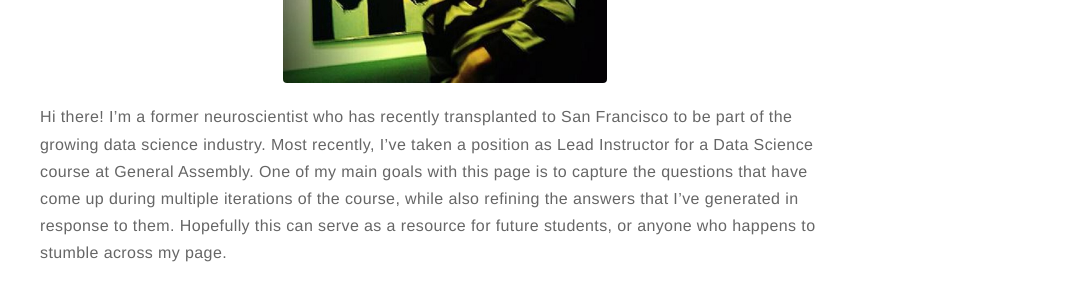
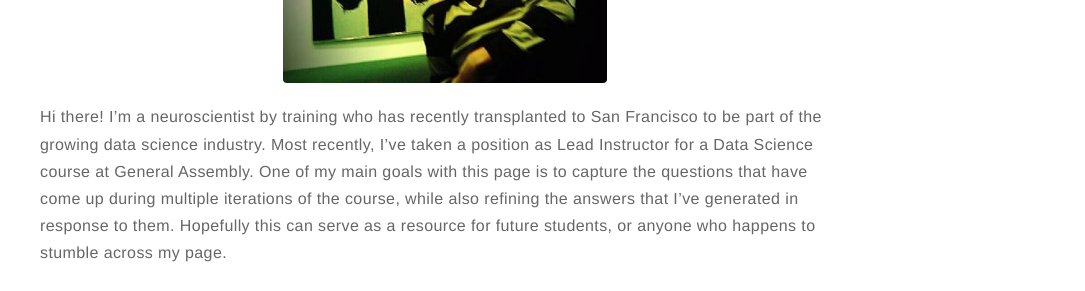
Before and after one commit to meccaLeccaHi/meccaLeccaHi.github.io, a Jekyll site: the page built from about.md, in a window 1280 px wide. Shown: the part 258-549 px from the top of the page, without its empty margins (195-1280 px from the left). Built offline with Jekyll 4.4.1, drawn with Linux system fonts in a browser that asks for light colours.

Commit message:
edited about page

```diff
--- a/about.md
+++ b/about.md
@@ -5,7 +5,7 @@ headerImage: false
 ---
 ![Profile Image](/assets/images/adam4.jpg)
 
-Hi there! I'm a former neuroscientist who has recently transplanted to San Francisco to be part of the growing data science industry. Most recently, I've taken a position as Lead Instructor for a Data Science course at General Assembly. One of my main goals with this page is to capture the questions that have come up during multiple iterations of the course, while also refining the answers that I've generated in response to them. Hopefully this can serve as a resource for future students, or anyone who happens to stumble across my page.
+Hi there! I'm a neuroscientist by training who has recently transplanted to San Francisco to be part of the growing data science industry. Most recently, I've taken a position as Lead Instructor for a Data Science course at General Assembly. One of my main goals with this page is to capture the questions that have come up during multiple iterations of the course, while also refining the answers that I've generated in response to them. Hopefully this can serve as a resource for future students, or anyone who happens to stumble across my page.
 
 I get excited about data visualizations and have been known to reference [Edward Tufte](https://www.edwardtufte.com/tufte/) more often than is strictly necessary. I'd like to think this is reflected in my [GitHub](http://github.com/meccaLeccaHi) profile, so please feel free to take a look around.
 
```
